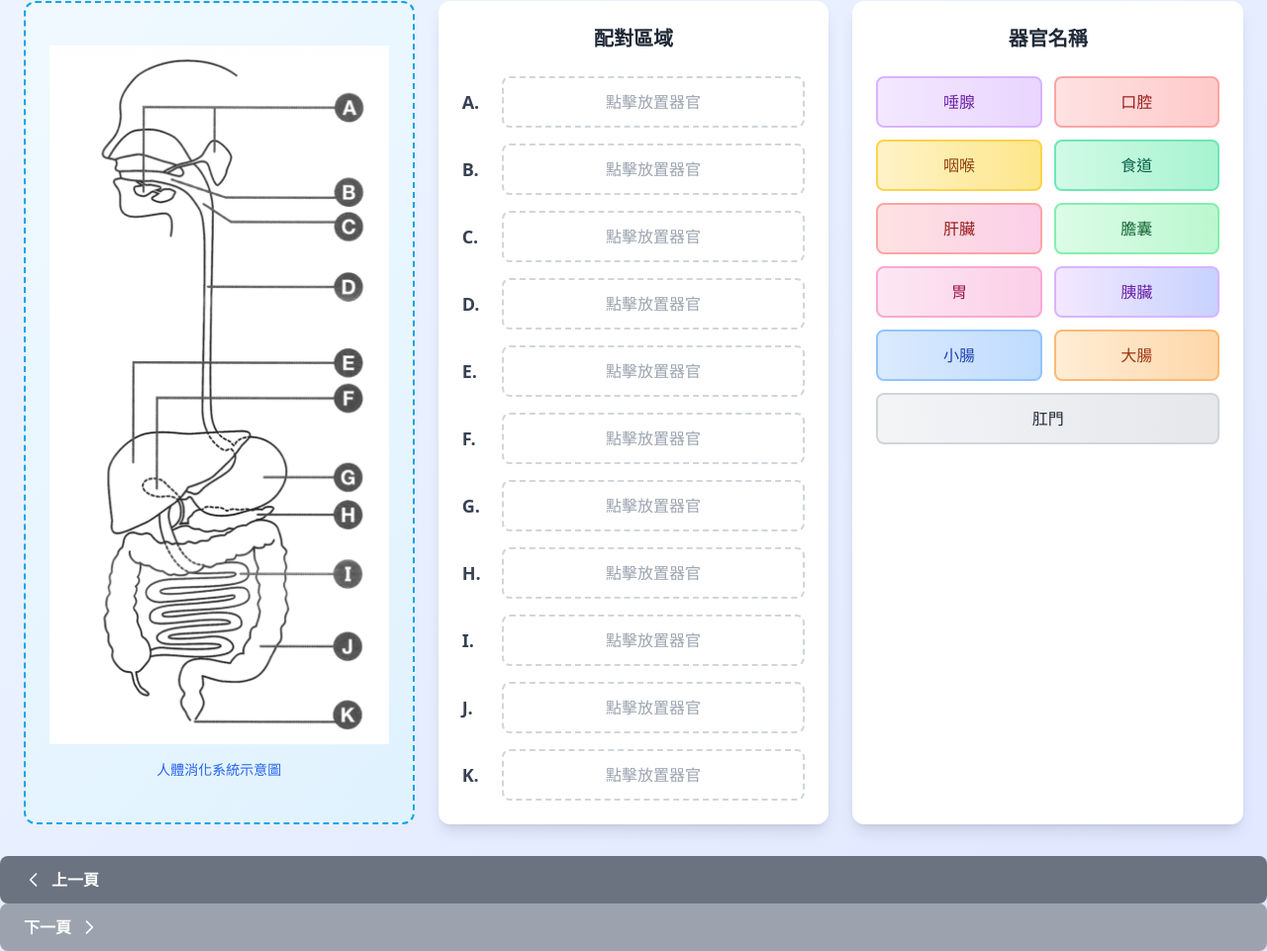
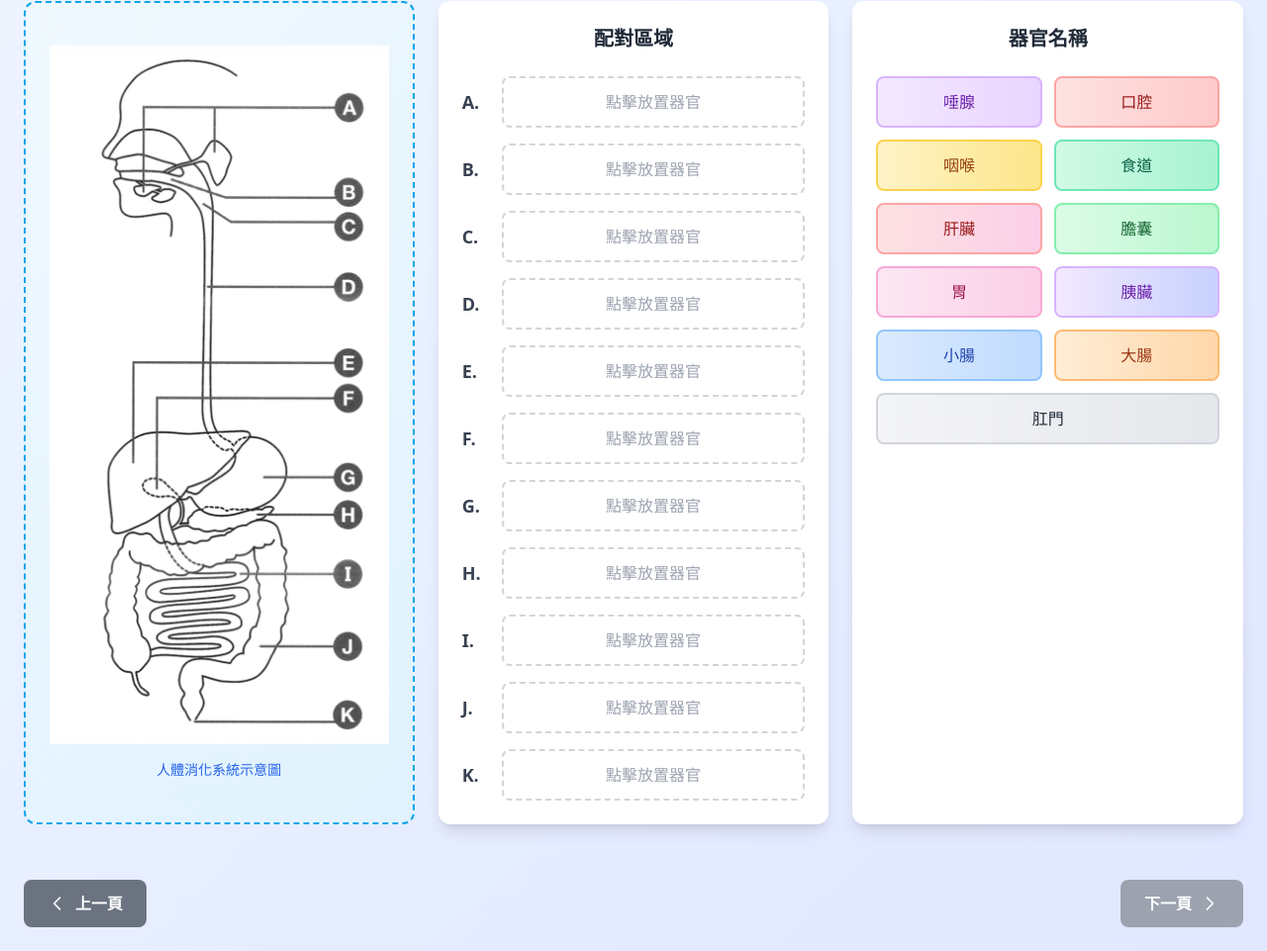
Before and after one commit to browman75/digestion, a plain HTML site: page 3_codepair.html in a window 1280 px wide. Shown: the part 279-1240 px from the top of the page at 99% size. Drawn offline with nearby package versions, Linux system fonts and the light colour scheme.

Commit message:
Update 3_codepair.html

```diff
--- a/3_codepair.html
+++ b/3_codepair.html
@@ -199,9 +199,11 @@
         </div>
     </main>
 
-<!-- 導航按鈕 -->
+<footer class="max-w-7xl mx-auto px-6 py-6">
+  <div class="flex justify-between items-center">
     <!-- 上一頁 -->
-<a href="home.html" class="bg-gray-500 hover:bg-gray-600 text-white font-bold py-3 px-6 rounded-lg transition-colors flex items-center space-x-2">
+    <a href="home.html"
+       class="w-auto bg-gray-500 hover:bg-gray-600 text-white font-bold py-3 px-6 rounded-lg transition-colors flex items-center space-x-2">
         <svg class="w-5 h-5" fill="none" stroke="currentColor" viewBox="0 0 24 24">
           <path stroke-linecap="round" stroke-linejoin="round" stroke-width="2" d="M15 19l-7-7 7-7"></path>
         </svg>
@@ -209,12 +211,16 @@
     </a>
 
     <!-- 下一頁 -->
-<a href="4_digestivetract.html" id="nextBtn" class="bg-gray-400 text-white font-bold py-3 px-6 rounded-lg transition-colors flex items-center space-x-2 cursor-not-allowed">
+    <a href="4_digestivetract.html" id="nextBtn"
+       class="w-auto bg-gray-400 text-white font-bold py-3 px-6 rounded-lg transition-colors flex items-center space-x-2 cursor-not-allowed">
         <span>下一頁</span>
         <svg class="w-5 h-5" fill="none" stroke="currentColor" viewBox="0 0 24 24">
           <path stroke-linecap="round" stroke-linejoin="round" stroke-width="2" d="M9 5l7 7-7 7"></path>
         </svg>
     </a>
+  </div>
+</footer>
+
 
     <script>
         let selectedOrgan = null;
```
Lines whose indentation alone changed are shown as unchanged.
